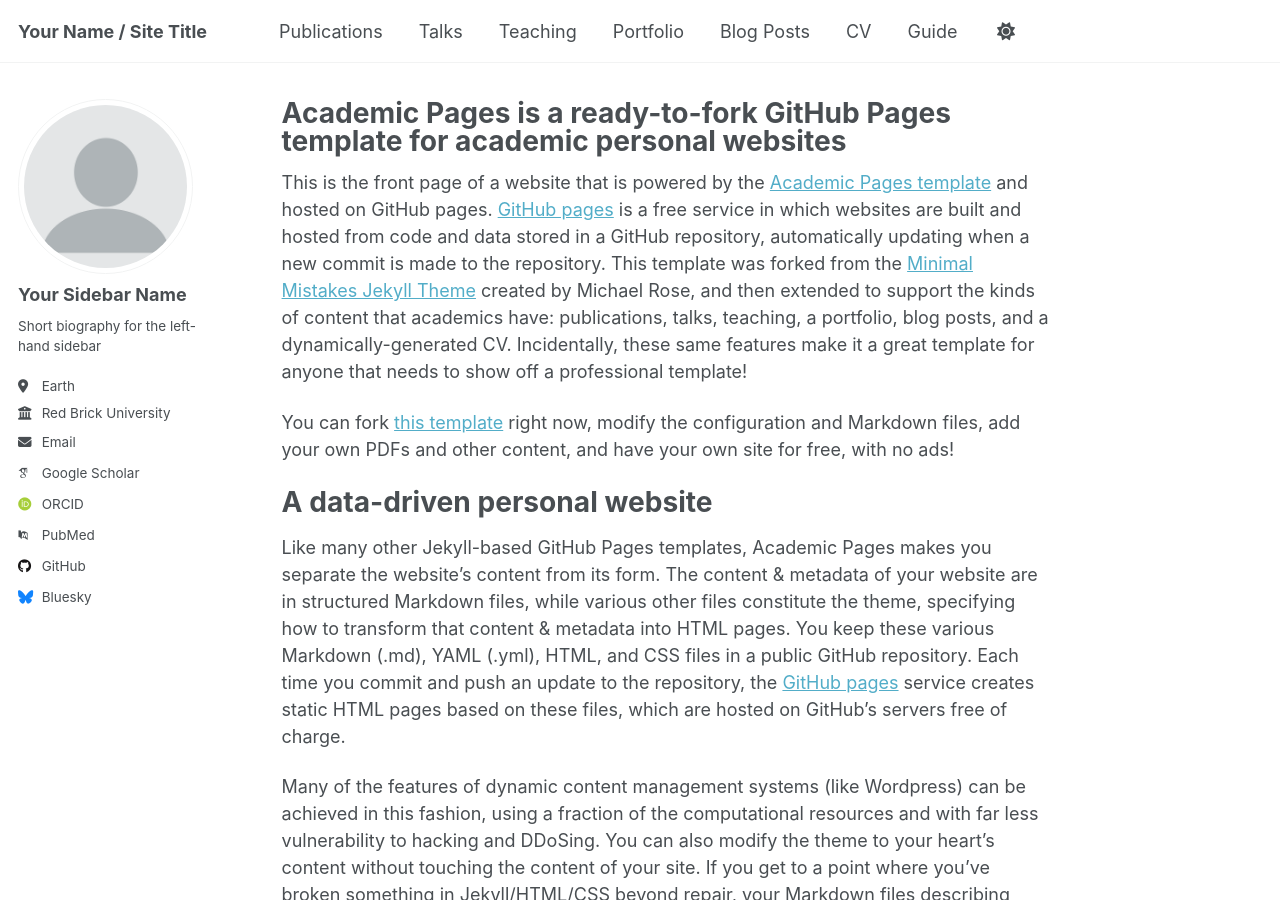
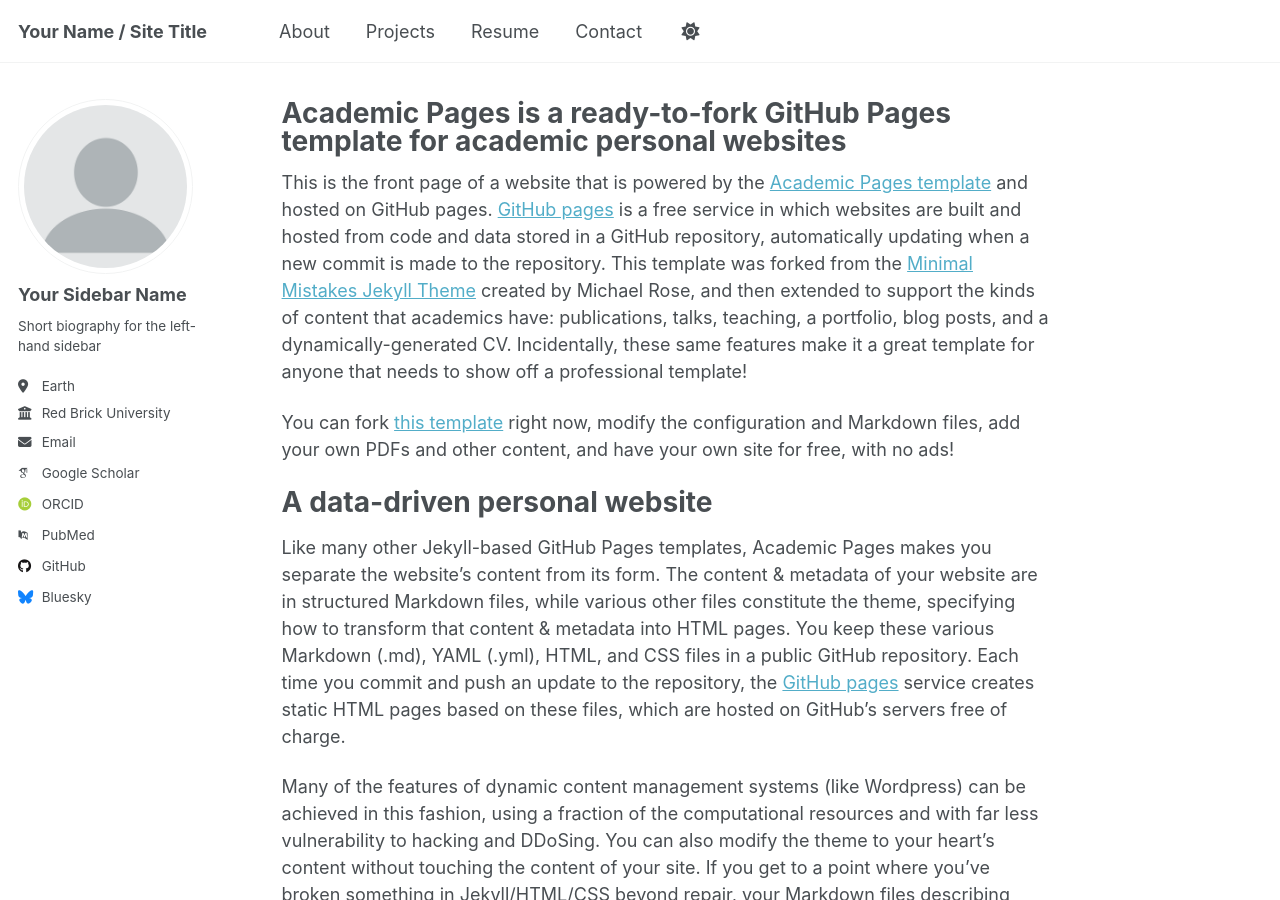
Before and after one commit to khushratadia/khushratadia.github.io, a Jekyll site: the page built from _pages/about.md, in a window 1280 px wide and 900 px high. Built offline with Jekyll 4.4.1, drawn with Linux system fonts in a browser that asks for light colours; some web fonts are replaced; a script that is not in the unit is left out.

Commit message:
Update navigation.yml

```diff
--- a/_data/navigation.yml
+++ b/_data/navigation.yml
@@ -8,26 +8,17 @@
 #      Markdown formatted page while the second is generated using JSON.
 
 main:
-  - title: "Publications"
-    url: /publications/
+  - title: "About"
+    url: /about/
 
-  - title: "Talks"
-    url: /talks/
+  - title: "Projects"
+    url: /projects/
 
-  - title: "Teaching"
-    url: /teaching/
+  - title: "Resume"
+    url: /assets/resume.pdf
 
-  - title: "Portfolio"
-    url: /portfolio/
-
-  - title: "Blog Posts"
-    url: /year-archive/
-
-  - title: "CV"
-    url: /cv/
+  - title: "Contact"
+    url: /contact/
 
   # - title: "CV"
   #   url: /cv-json/
-
-  - title: "Guide"
-    url: /markdown/
```
